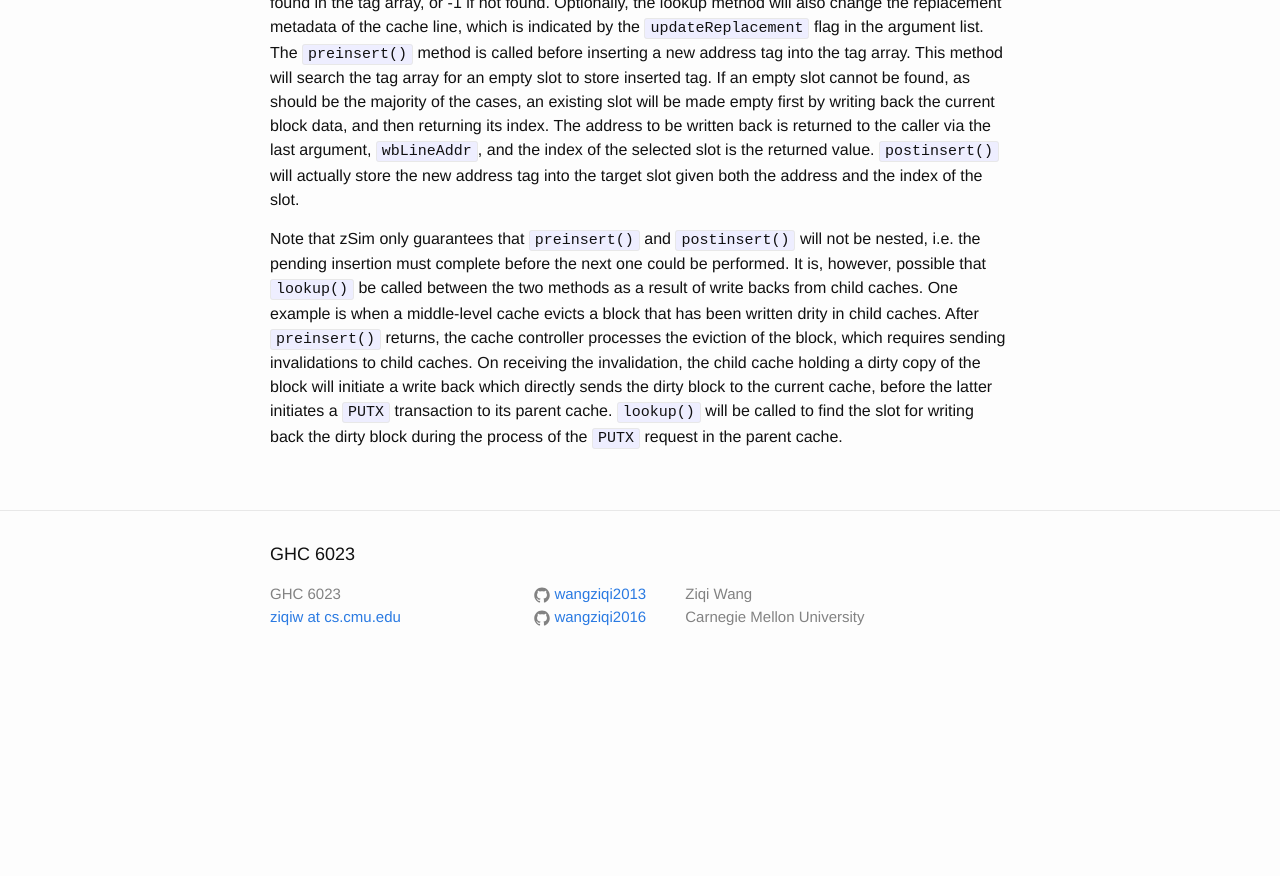
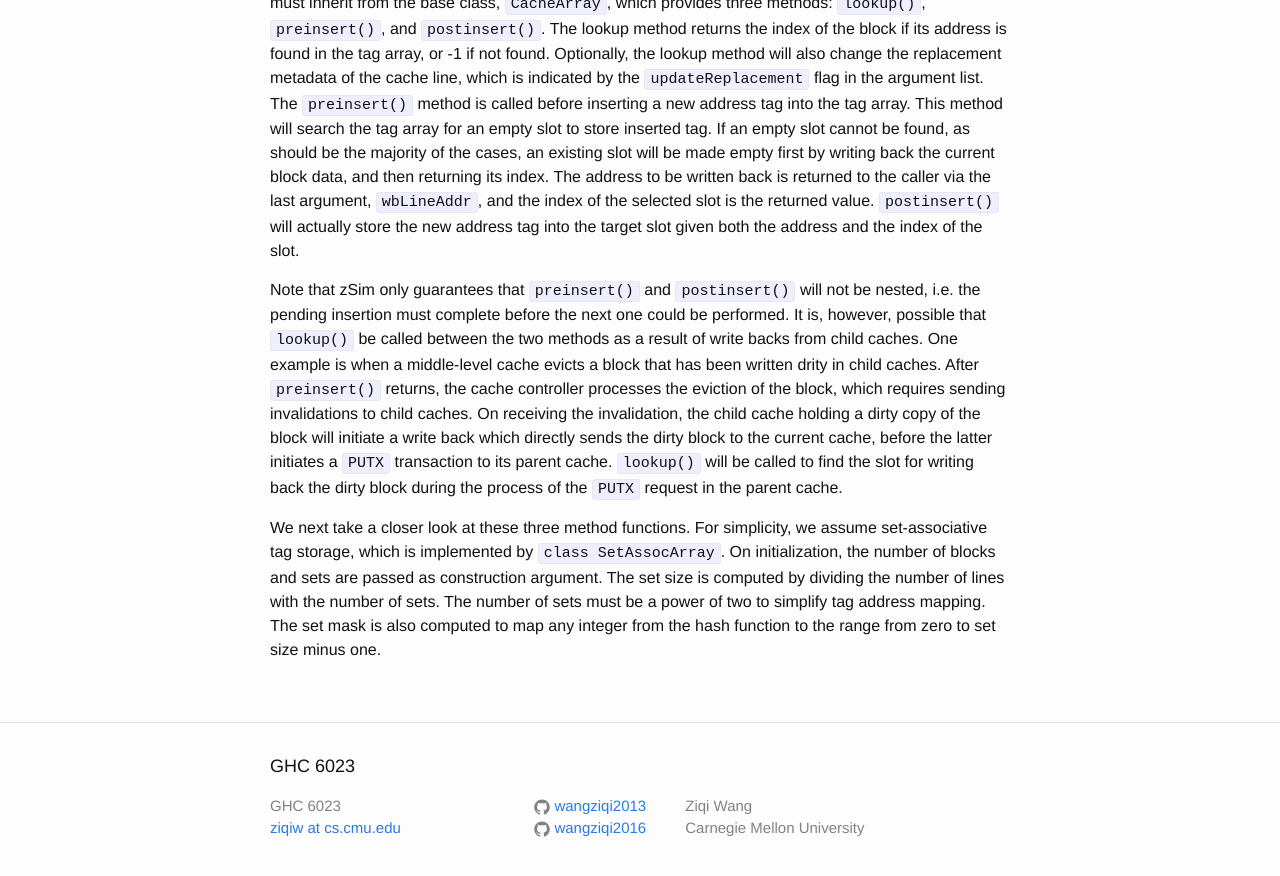
Before and after one commit to wangziqi2013/wangziqi2013.github.io, a Jekyll site: the page built from _posts/2019-12-24-understand-zsim-cc-sim.markdown, in a window 1280 px wide and 900 px high, scrolled down 4706 px. Shown: the top 876 px of the window. Built offline with Jekyll 4.4.1, drawn with Linux system fonts in a browser that asks for light colours; before the commit the page ends 5394 px from its top, so only the background shows below that; some of the changed text lies outside the part shown.

Commit message:
Adding new table entry

```diff
--- a/_posts/2019-12-24-understand-zsim-cc-sim.markdown
+++ b/_posts/2019-12-24-understand-zsim-cc-sim.markdown
@@ -34,6 +34,7 @@ a `grep -r "class ClsName"` or `grep -r "struct ClsName"` will suffice for most
 | cache.h | Actual implementation of the cache class, and cache operations |
 | coherence\_ctrls.h | MESI coherence state machine and actions |
 | repl\_policies.h | Cache replacement policy implementations |
+| hash.h | Hash function defined to map block address to sets and to LLC partitions |
 | init.h | Cache hierarchy and parameter initialization |
 {:.mbtablestyle}
 
@@ -189,3 +190,9 @@ requires sending invalidations to child caches. On receiving the invalidation, t
 the block will initiate a write back which directly sends the dirty block to the current cache, before the latter
 initiates a `PUTX` transaction to its parent cache. `lookup()` will be called to find the slot for writing back the dirty
 block during the process of the `PUTX` request in the parent cache.
+
+We next take a closer look at these three method functions. For simplicity, we assume set-associative tag storage, which is
+implemented by `class SetAssocArray`. On initialization, the number of blocks and sets are passed as construction argument.
+The set size is computed by dividing the number of lines with the number of sets. The number of sets must be a power of
+two to simplify tag address mapping. The set mask is also computed to map any integer from the hash function to the range
+from zero to set size minus one.
```
